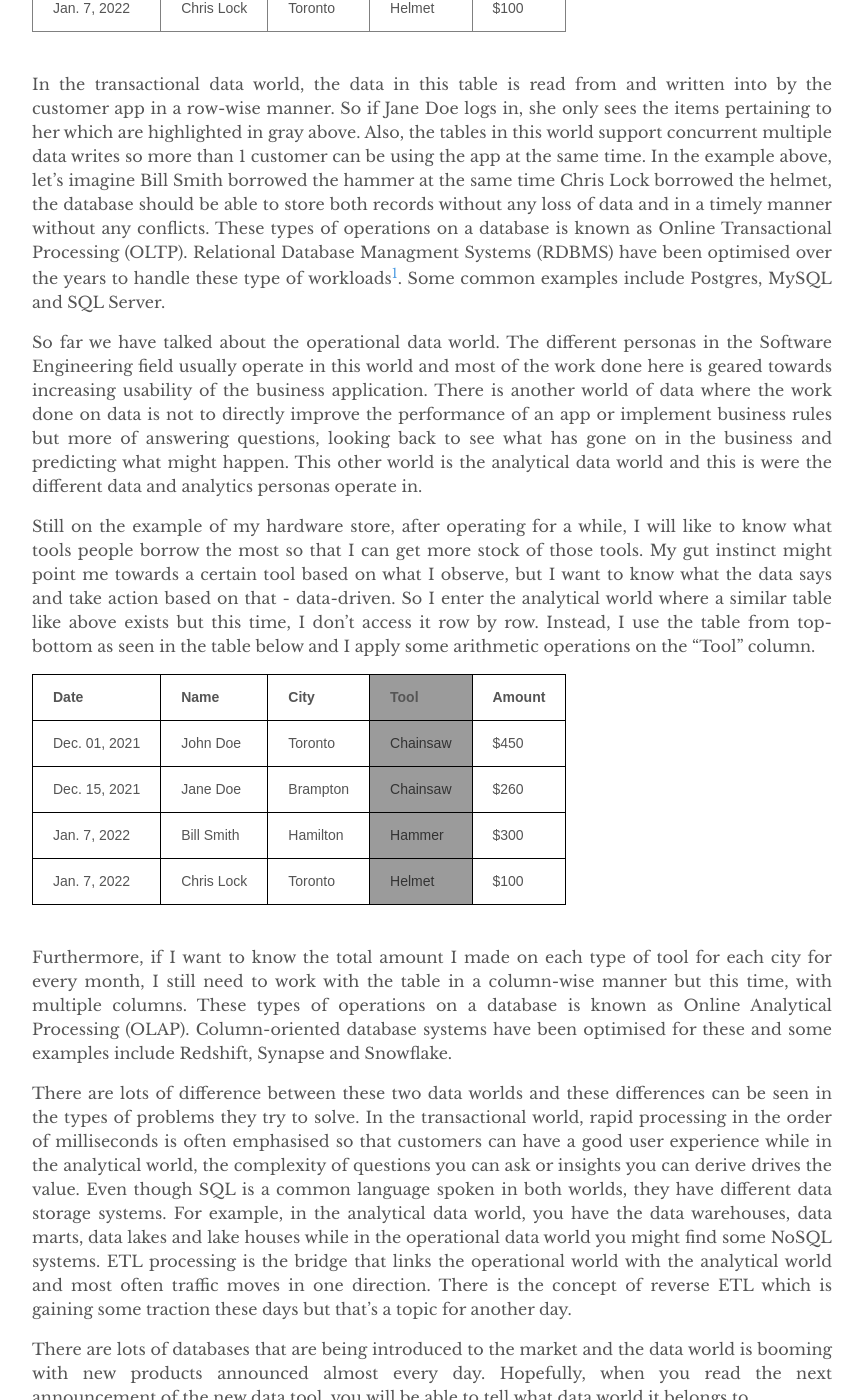
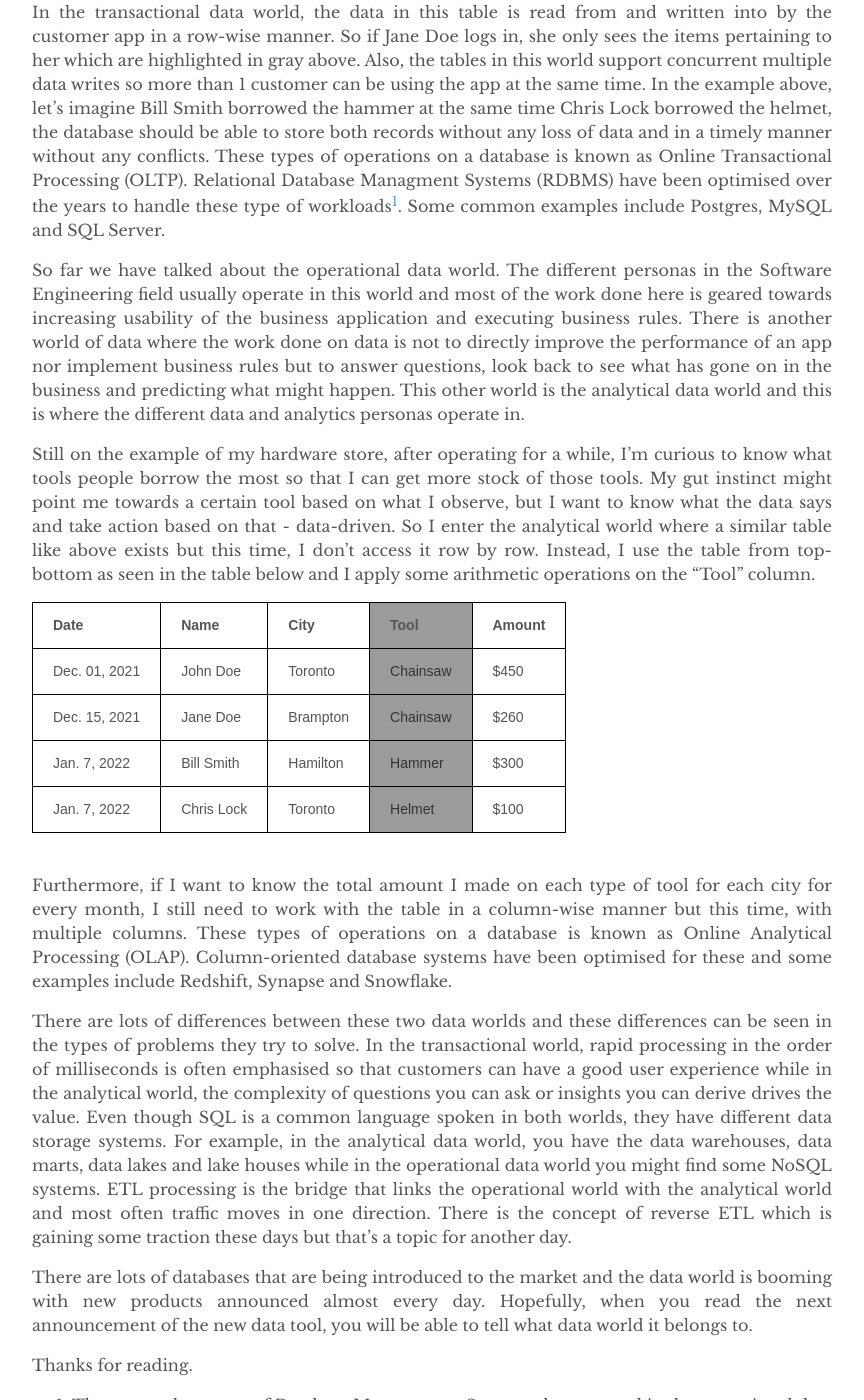
Before and after one commit to ejieh/ejieh.github.io, a Jekyll site: the page built from _posts/2022-05-17-a-tale-of-two-data-worlds.md, in a window 1280 px wide and 1400 px high, scrolled down 1158 px. Shown: the whole window, without its empty margins (208-1072 px from the left). Built offline with Jekyll 4.4.1, drawn with Linux system fonts in a browser that asks for light colours; our own code applies the rules of GitHub Pages for plain Markdown files; some of the changed text lies outside the part shown.

Commit message:
last read edit

```diff
--- a/_posts/2022-05-17-a-tale-of-two-data-worlds.md
+++ b/_posts/2022-05-17-a-tale-of-two-data-worlds.md
@@ -2,9 +2,9 @@ Contrary to what the title of this post says, I'm not going to tell a story but
 
 In conversations with people who want to start analytics in their business and other data professionals, I notice some are not aware of the two different data worlds - transactional data and analytical data. For those who are aware, they are often confused or struggle to see why both data worlds exist. So let's dive into this particular type of data chasm and shed some light on why these two data worlds exist.
 
- The database that sits behind your software application is a transactional database. On the other hand, the database where your analysts answer complex questions from and perform analysis from is an analytical database. All companies that use applications as part of their business process have the former while the later is often used by companies that want to be data-driven. This difference in these two data worlds is often reflected in the organisational structures and professions these days. They also have different architectures.
+ The database that sits behind your software application is a transactional database. On the other hand, the database where your analysts answer complex questions from and perform analysis from is an analytical database. This difference in these two data worlds is often reflected in the organisational structures and professions these days. They also have different architectures.
 
-To explain the difference, let's paint a scenario in which I own a hardware store. My store has an app that the customers log in to borrow tools and the app also processes payments. The database that sits at the back end of this customer app and stores every interaction the customer makes with the app is called the transactional database (also known as application or operational database). It enables the customer use the app by storing the current state of affairs and any other business rules of the store. A table in this database might look like this:
+To explain the difference, let's paint a scenario in which I own a hardware store. My store has an app that the customers log in to borrow tools and the app also processes payments. The database that sits at the back end of this app and stores every interaction the customer makes with the app is called the transactional database (also known as application or operational database). A table in this database might look like this:
 
 <style type="text/css">
 .tg  {border-collapse:collapse;border-spacing:0;}
@@ -62,9 +62,9 @@ To explain the difference, let's paint a scenario in which I own a hardware stor
 
 In the transactional data world, the data in this table is read from and written into by the customer app in a row-wise manner. So if Jane Doe logs in, she only sees the items pertaining to her which are highlighted in gray above. Also, the tables in this world support concurrent multiple data writes so more than 1 customer can be using the app at the same time. In the example above, let's imagine Bill Smith borrowed the hammer at the same time Chris Lock borrowed the helmet, the database should be able to store both records without any loss of data and in a timely manner without any conflicts. These types of operations on a database is known as Online Transactional Processing (OLTP). Relational Database Managment Systems (RDBMS) have been optimised over the years to handle these type of workloads[^1]. Some common examples include Postgres, MySQL and SQL Server.
 
-So far we have talked about the operational data world. The different personas in the Software Engineering field usually operate in this world and most of the work done here is geared towards increasing usability of the business application. There is another world of data where the work done on data is not to directly improve the performance of an app or implement business rules but more of answering questions, looking back to see what has gone on in the business and predicting what might happen. This other world is the analytical data world and this is were the different data and analytics personas operate in.
+So far we have talked about the operational data world. The different personas in the Software Engineering field usually operate in this world and most of the work done here is geared towards increasing usability of the business application and executing business rules. There is another world of data where the work done on data is not to directly improve the performance of an app nor implement business rules but to answer questions, look back to see what has gone on in the business and predicting what might happen. This other world is the analytical data world and this is where the different data and analytics personas operate in.
 
-Still on the example of my hardware store, after operating for a while, I will like to know what tools people borrow the most so that I can get more stock of those tools. My gut instinct might point me towards a certain tool based on what I observe, but I want to know what the data says and take action based on that - data-driven. So I enter the analytical world where a similar table like above exists but this time, I don't access it row by row. Instead, I use the table from top-bottom as seen in the table below and I apply some arithmetic operations on the "Tool" column.
+Still on the example of my hardware store, after operating for a while, I'm curious to know what tools people borrow the most so that I can get more stock of those tools. My gut instinct might point me towards a certain tool based on what I observe, but I want to know what the data says and take action based on that - data-driven. So I enter the analytical world where a similar table like above exists but this time, I don't access it row by row. Instead, I use the table from top-bottom as seen in the table below and I apply some arithmetic operations on the "Tool" column.
 
 <style type="text/css">
 .tg  {border-collapse:collapse;border-spacing:0;}
@@ -123,9 +123,11 @@ Still on the example of my hardware store, after operating for a while, I will l
 
 Furthermore, if I want to know the total amount I made on each type of tool for each city for every month, I still need to work with the table in a column-wise manner but this time, with multiple columns. These types of operations on a database is known as Online Analytical Processing (OLAP). Column-oriented database systems have been optimised for these and some examples include Redshift, Synapse and Snowflake.
 
-There are lots of difference between these two data worlds and these differences can be seen in the types of problems they try to solve. In the transactional world, rapid processing in the order of milliseconds is often emphasised so that customers can have a good user experience while in the analytical world, the complexity of questions you can ask or insights you can derive drives the value. Even though SQL is a common language spoken in both worlds, they have different data storage systems. For example, in the analytical data world, you have the data warehouses, data marts, data lakes and lake houses while in the operational data world you might find some NoSQL systems. ETL processing is the bridge that links the operational world with the analytical world and most often traffic moves in one direction. There is the concept of reverse ETL which is gaining some traction these days but that's a topic for another day.
+There are lots of differences between these two data worlds and these differences can be seen in the types of problems they try to solve. In the transactional world, rapid processing in the order of milliseconds is often emphasised so that customers can have a good user experience while in the analytical world, the complexity of questions you can ask or insights you can derive drives the value. Even though SQL is a common language spoken in both worlds, they have different data storage systems. For example, in the analytical data world, you have the data warehouses, data marts, data lakes and lake houses while in the operational data world you might find some NoSQL systems. ETL processing is the bridge that links the operational world with the analytical world and most often traffic moves in one direction. There is the concept of reverse ETL which is gaining some traction these days but that's a topic for another day.
 
 There are lots of databases that are being introduced to the market and the data world is booming with new products announced almost every day. Hopefully, when you read the next announcement of the new data tool, you will be able to tell what data world it belongs to.
 
+Thanks for reading.
+
 
 [^1]: There are other types of Database Management Systems that are used in the operational data world such as Document based databases.
```
